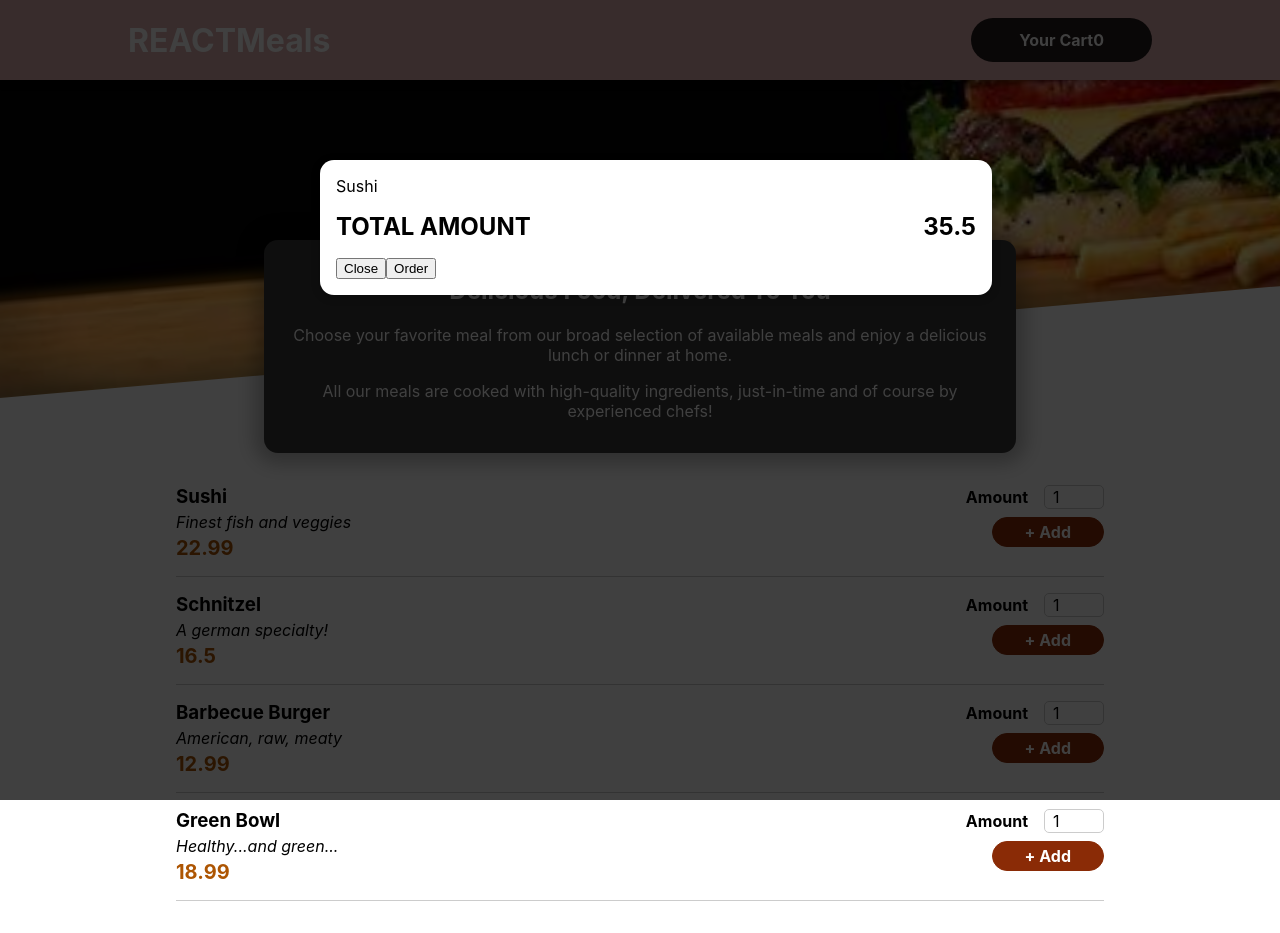
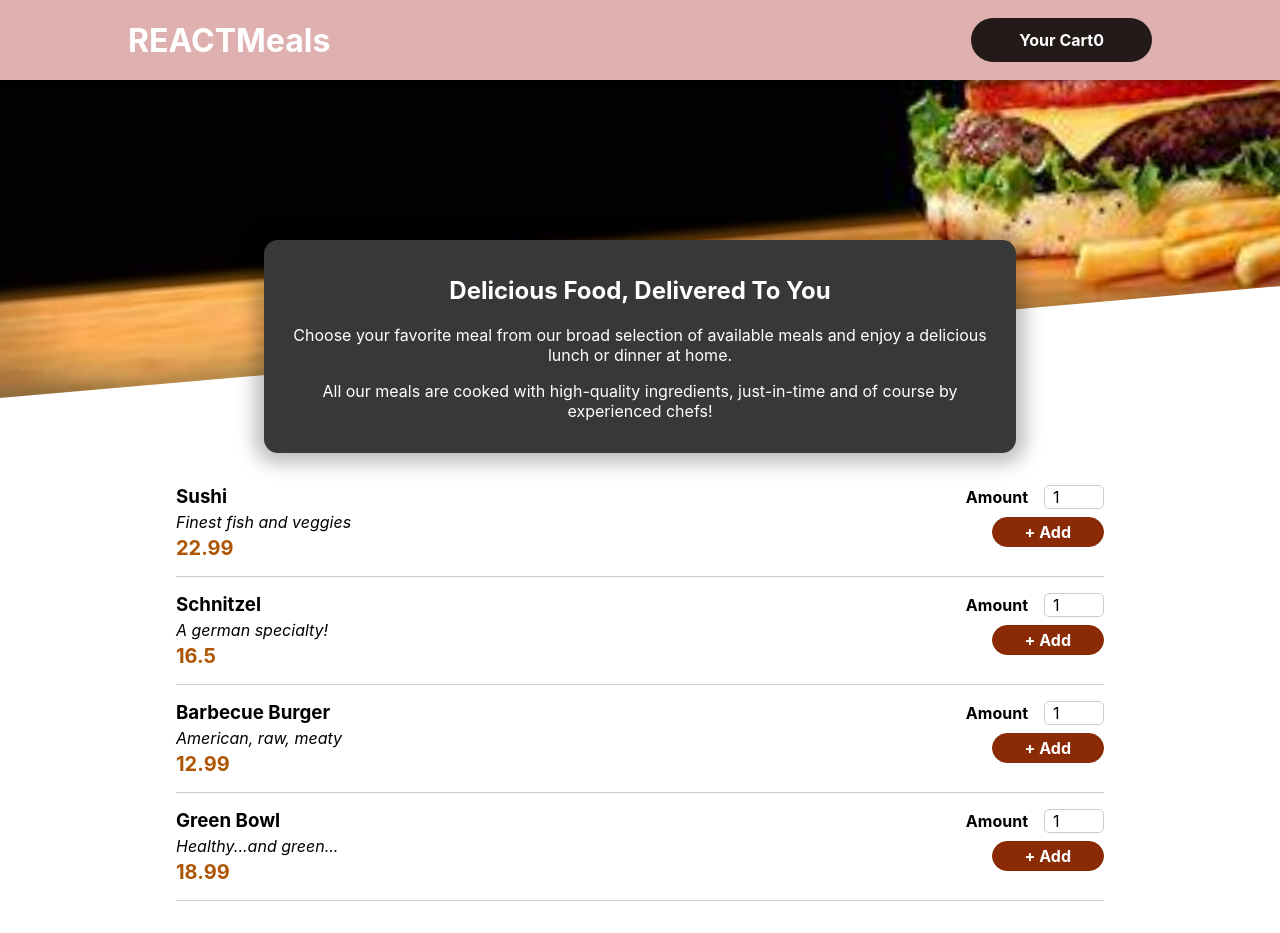
Before and after one commit to surajrai-code/resturent-website, a React (Create React App) app: page / in a window 1280 px wide. Built offline with nearby package versions, Linux system fonts and the light colour scheme.

Commit message:
cart open and close

```diff
--- a/src/App.js
+++ b/src/App.js
@@ -1,15 +1,22 @@
 // import logo from './logo.svg';
-import { Fragment } from 'react';
+import React,{ Fragment ,useState} from 'react';
 import './App.css';
 import Header from './components/Layout/Header';
 import MealList from './components/Meals/MealList';
 import MealsSummary from './components/Meals/MealsSummary';
 import Cart from './components/Cart/Cart';
-function App() {
+const App=()=>{
+  const [ShowCart,setShowCart]=useState();
+  const ShowCartHandler=()=>{
+    setShowCart(true);
+  }
+  const HideCartHandler=()=>{
+    setShowCart(false);
+  }
   return (
     <Fragment>
-    <Cart/>
-      <Header/>
+    {ShowCart && <Cart onClose={HideCartHandler}/>}
+      <Header onShow={ShowCartHandler}/>
       <MealsSummary/>
       <MealList></MealList>
     </Fragment>
--- a/src/components/Cart/Cart.js
+++ b/src/components/Cart/Cart.js
@@ -8,7 +8,7 @@ const Cart=(props)=>{
     </ul>) ;
 
     return(
-        <Modal>
+        <Modal onClose={props.onClose}>
         {CartItem}
             <div className={classes.total}>
                 <span>
@@ -19,8 +19,8 @@ const Cart=(props)=>{
                 </span>
             </div>
             <div className={classes.action}>
-            <button className={classes['button--alt']}>Close</button>
-            <button className={classes.button}>Order</button>
+            <div><button className={classes['button--alt']} onClick={props.onClose}>Close</button></div>
+            <div><button className={classes.button}>Order</button></div>
 
             </div>
         </Modal>
--- a/src/components/Layout/Header.js
+++ b/src/components/Layout/Header.js
@@ -7,7 +7,7 @@ return(
     <Fragment>
         <header className={classes.header}>
             <h1>REACTMeals</h1>
-          <HeaderCartButton/>
+          <HeaderCartButton onClick={props.onShow}/>
         </header>
         <div className={classes['main-image']}>
             <img src={MealsHeader} alt='headerImage'/>
--- a/src/components/Layout/HeaderCartButton.js
+++ b/src/components/Layout/HeaderCartButton.js
@@ -1,12 +1,12 @@
 import React from 'react';
 import CartIcon from '../Cart/CartIcon';
 import classes from './HeaderCartButton.module.css'
-const HeaderCartButton=()=>{
+const HeaderCartButton=(props)=>{
 
     return(
-        <button className={classes.button}>
+        <button className={classes.button} onClick={props.onClick}>
             <sapn className={classes.icon}>
-            <CartIcon/>
+            <CartIcon />
             </sapn>
             Your Cart
             <sapn className={classes.badge}>
```
